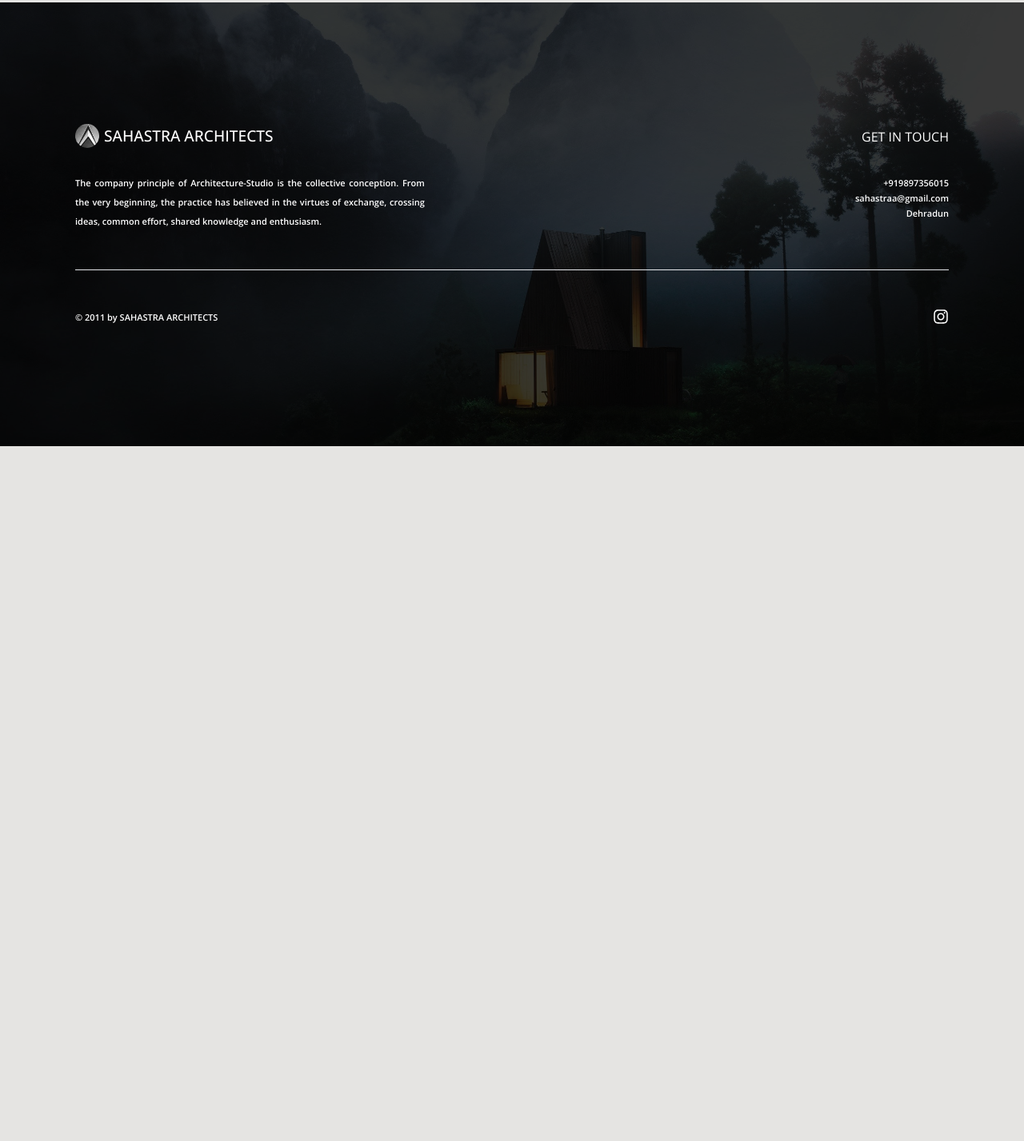
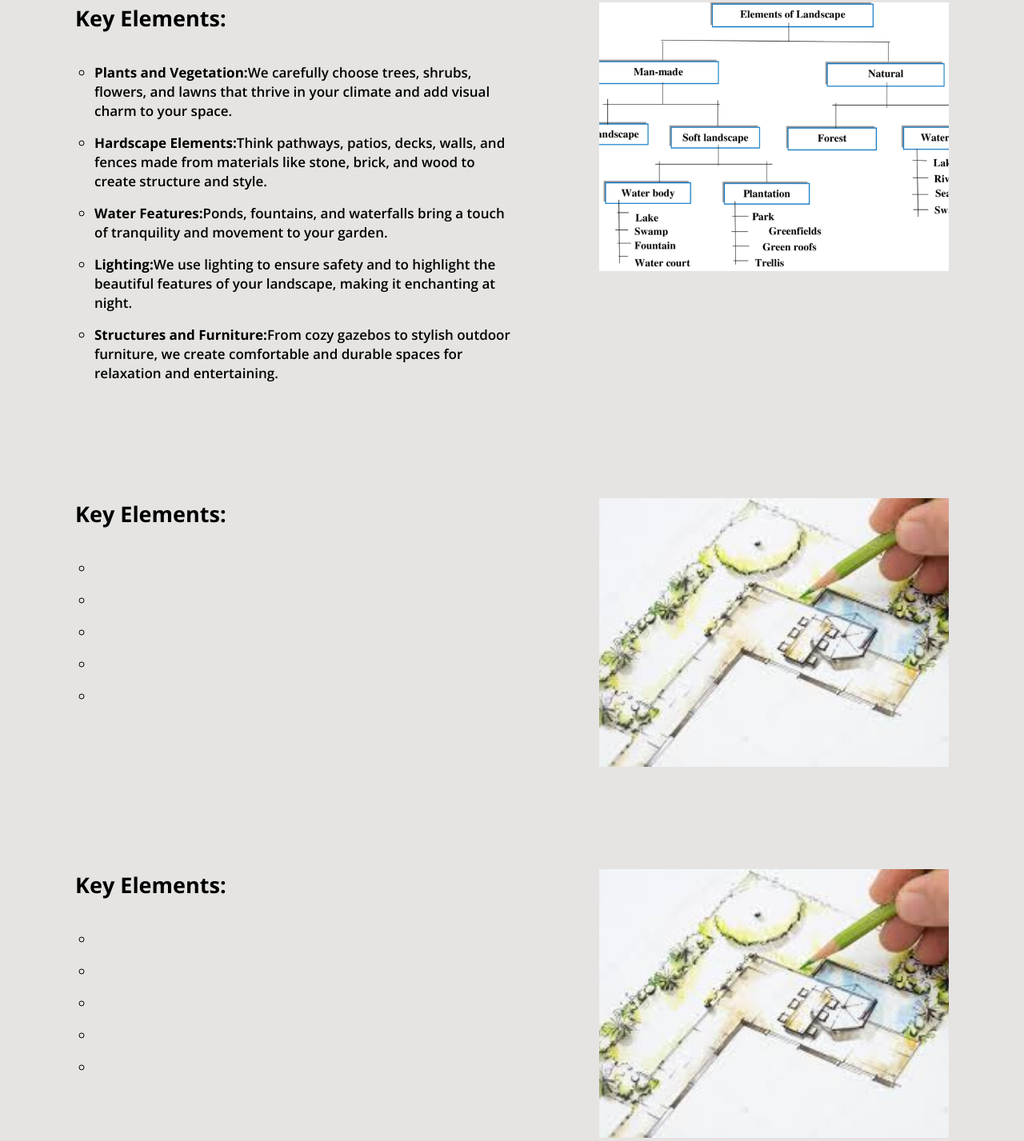
Before and after one commit to somanshu63/SahastraArchitects, a React app: page /landscape-designs in a window 1280 px wide. Shown: the part 844-2271 px from the top of the page at 80% size. Before the commit the page ends 1402 px from the top, so only its background shows below. Built offline with nearby package versions, Linux system fonts and the light colour scheme; a web font is replaced by a local one.

Commit message:
blur 2px

```diff
--- a/src/components/landscapeDesigns.js
+++ b/src/components/landscapeDesigns.js
@@ -1,6 +1,6 @@
 import landscapeBanner from "../images/IDS/landscapeBanner.webp";
 import landscapePoster1 from "../images/IDS/landscapePoster1.jpeg";
-
+import keyElements from "../images/IDS/keyElementsOfLandscape.png";
 function LandscapeDesigns() {
   return (
     <div className="-mt-3">
@@ -15,7 +15,7 @@
       <div className="flex justify-between mt-32 pLR67">
         <div className="w-1/2">
           <h3 className="fs-27 leading-10 mb-9">Landscape Designs</h3>
-          <p className="fs-17 leading-7 mb-6">
+          <p className="fs-17 leading-6 mb-6">
             Landscape design is the art of planning and creating outdoor spaces
             to achieve aesthetic, functional, and environmental goals. At
             Sahastra Architects, we love transforming outdoor spaces into
@@ -30,6 +30,100 @@
           ></img>
         </div>
       </div>
+      <div className="flex justify-between mt-32 pLR67">
+        <div className="w-1/2">
+          <h3 className="fs-27 leading-10 mb-9">Key Elements:</h3>
+          <ul>
+            <li className="fs-17 dot leading-6 mb-4">
+              <span className="font-bold">Plants and Vegetation:</span>
+              We carefully choose trees, shrubs, flowers, and lawns that thrive
+              in your climate and add visual charm to your space.
+            </li>
+            <li className="fs-17 dot leading-6 mb-4">
+              <span className="font-bold">Hardscape Elements:</span>
+              Think pathways, patios, decks, walls, and fences made from
+              materials like stone, brick, and wood to create structure and
+              style.
+            </li>
+            <li className="fs-17 dot leading-6 mb-4">
+              <span className="font-bold">Water Features:</span>
+              Ponds, fountains, and waterfalls bring a touch of tranquility and
+              movement to your garden.
+            </li>
+            <li className="fs-17 dot leading-6 mb-4">
+              <span className="font-bold">Lighting:</span>
+              We use lighting to ensure safety and to highlight the beautiful
+              features of your landscape, making it enchanting at night.
+            </li>
+            <li className="fs-17 dot leading-6 mb-4">
+              <span className="font-bold">Structures and Furniture:</span>
+              From cozy gazebos to stylish outdoor furniture, we create
+              comfortable and durable spaces for relaxation and entertaining.
+            </li>
+          </ul>
+        </div>
+        <div className="w48">
+          <img src={keyElements} className="news1Image" alt="landscape "></img>
+        </div>
+      </div>
+      <div className="flex justify-between mt-32 pLR67">
+        <div className="w-1/2">
+          <h3 className="fs-27 leading-10 mb-9">Key Elements:</h3>
+          <ul>
+            <li className="fs-17 dot leading-6 mb-4">
+              <span className="font-bold"></span>
+            </li>
+            <li className="fs-17 dot leading-6 mb-4">
+              <span className="font-bold"></span>
+            </li>
+            <li className="fs-17 dot leading-6 mb-4">
+              <span className="font-bold"></span>
+            </li>
+            <li className="fs-17 dot leading-6 mb-4">
+              <span className="font-bold"></span>
+            </li>
+            <li className="fs-17 dot leading-6 mb-4">
+              <span className="font-bold"></span>
+            </li>
+          </ul>
+        </div>
+        <div className="w48">
+          <img
+            src={landscapePoster1}
+            className="news1Image"
+            alt="landscape "
+          ></img>
+        </div>
+      </div>
+      <div className="flex justify-between mt-32 pLR67">
+        <div className="w-1/2">
+          <h3 className="fs-27 leading-10 mb-9">Key Elements:</h3>
+          <ul>
+            <li className="fs-17 dot leading-6 mb-4">
+              <span className="font-bold"></span>
+            </li>
+            <li className="fs-17 dot leading-6 mb-4">
+              <span className="font-bold"></span>
+            </li>
+            <li className="fs-17 dot leading-6 mb-4">
+              <span className="font-bold"></span>
+            </li>
+            <li className="fs-17 dot leading-6 mb-4">
+              <span className="font-bold"></span>
+            </li>
+            <li className="fs-17 dot leading-6 mb-4">
+              <span className="font-bold"></span>
+            </li>
+          </ul>
+        </div>
+        <div className="w48">
+          <img
+            src={landscapePoster1}
+            className="news1Image"
+            alt="landscape "
+          ></img>
+        </div>
+      </div>
     </div>
   );
 }
--- a/src/index.css
+++ b/src/index.css
@@ -1072,7 +1072,7 @@
   background: linear-gradient(to top, rgb(0, 0, 0), rgba(0, 0, 0, 0.6));
 }
 .keyPrinciplesContainer:hover > .keyPrinciples:not(:hover) {
-  filter: blur(5px);
+  filter: blur(2px);
   transform: scale(0.8);
   transition: transform 1s;
 }
```
Also changed, not shown: src/images/IDS/keyElementsOfLandscape.png (added).
